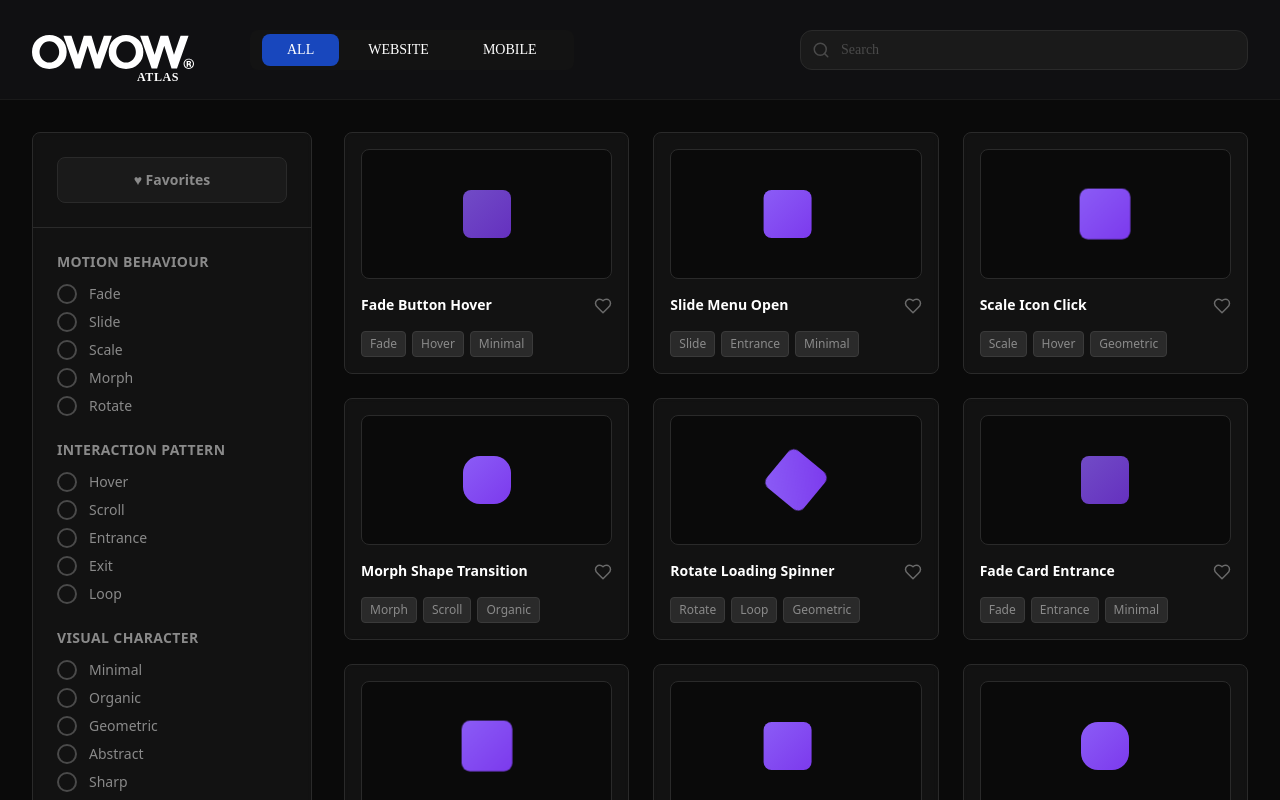
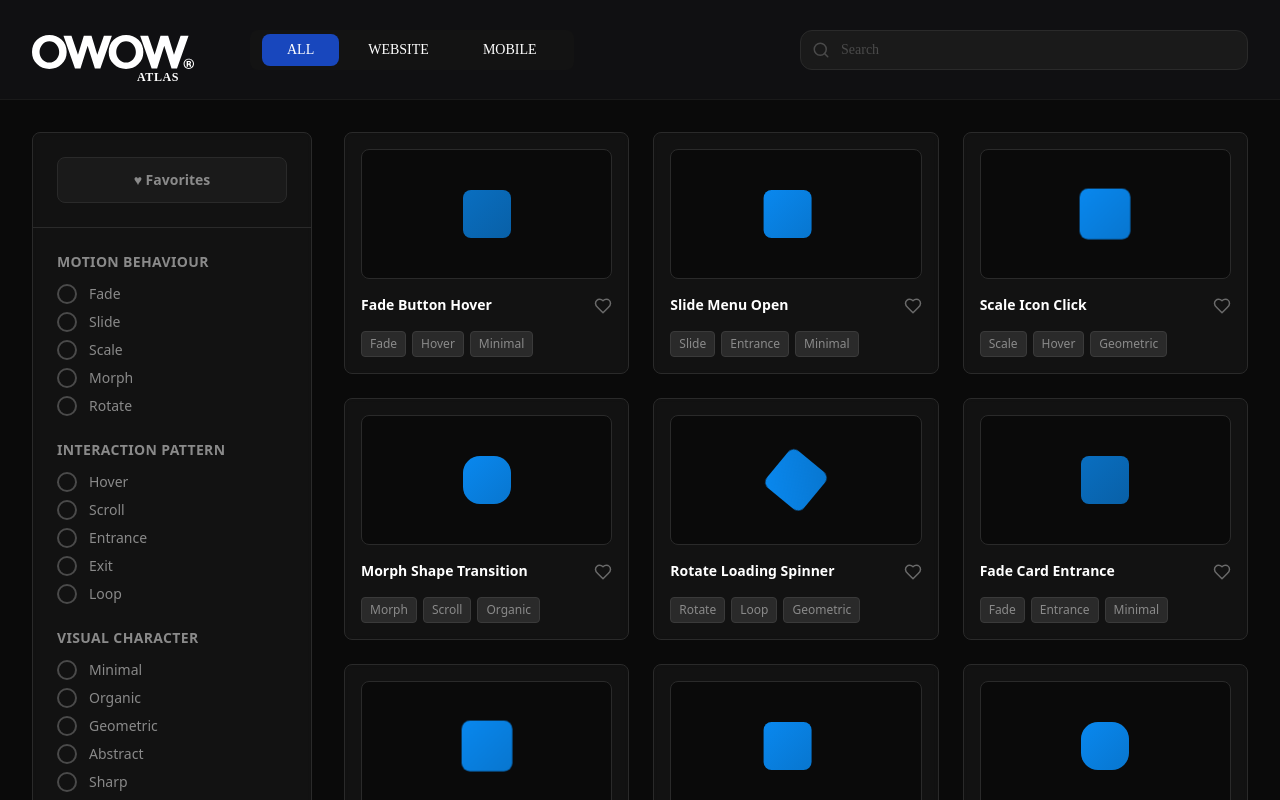
Before and after one commit to MaksymFeniuk/Atlas-Animation, a Next.js app: page / in a window 1280 px wide. Shown: the top 800 px of the page. Built offline with nearby package versions, Linux system fonts and the light colour scheme.

Commit message:
style: right owow color

```diff
--- a/app/globals.css
+++ b/app/globals.css
@@ -25,7 +25,7 @@ body {
 }
 
 ::-webkit-scrollbar-thumb {
-  @apply bg-dark-600 rounded-lg hover:bg-dark-500;
+  @apply bg-dark-600 rounded-lg;
 }
 
 ::-webkit-scrollbar-thumb:hover {
--- a/tailwind.config.ts
+++ b/tailwind.config.ts
@@ -20,15 +20,16 @@ const config: Config = {
           300: '#8a8a8a',
         },
         accent: {
-          50: '#f5f3ff',
-          100: '#ede9fe',
-          500: '#8b5cf6',
-          600: '#7c3aed',
+          50: '#eaf6ff',
+          100: '#d6edff',
+          500: '#0988EF',
+          600: '#0876CF',
         },
       },
       backgroundImage: {
         'gradient-radial': 'radial-gradient(var(--tw-gradient-stops))',
-        'gradient-conic': 'conic-gradient(from 180deg at 50% 50%, var(--tw-gradient-stops))',
+        'gradient-conic':
+          'conic-gradient(from 180deg at 50% 50%, var(--tw-gradient-stops))',
       },
       backdropBlur: {
         xs: '2px',
```
